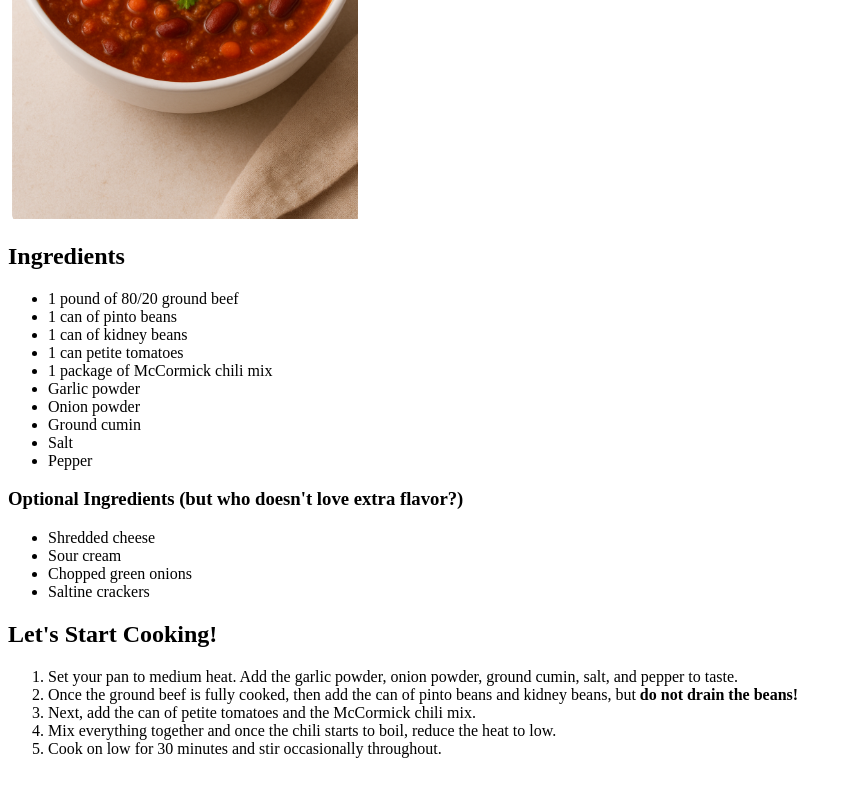
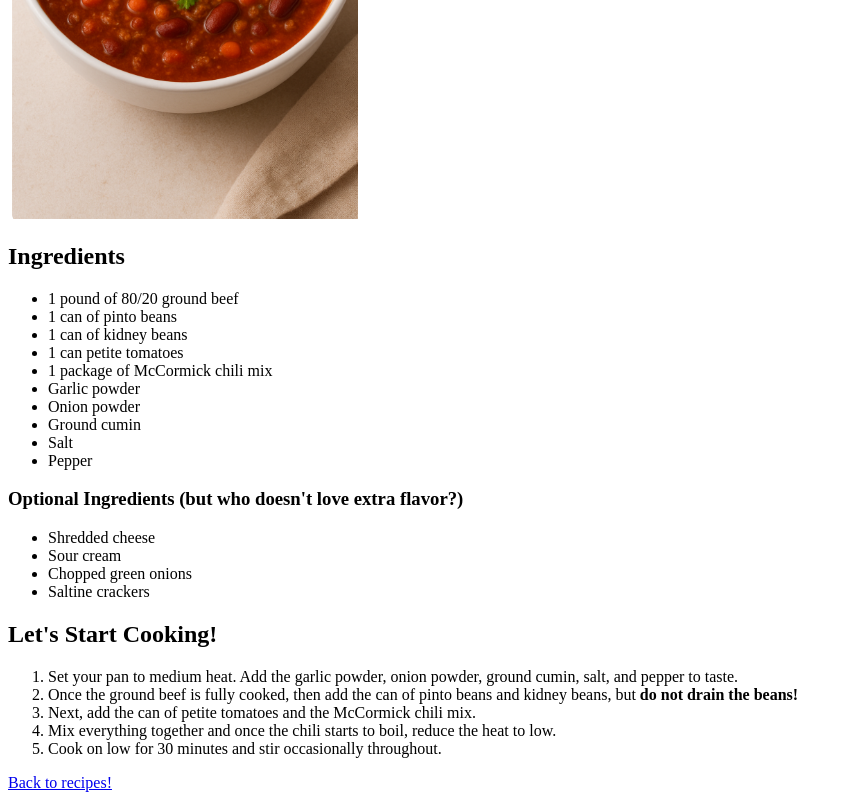
Before and after one commit to symphony407/odin-recipes, a plain HTML site: page Chili.html in a window 1280 px wide. Shown: the part 431-1231 px from the top of the page, without its empty margins (0-852 px from the left). Before the commit the page ends 1205 px from the top, so only its background shows below. Drawn offline with Linux system fonts and the light colour scheme.

Commit message:
Add a href back to recipes

```diff
--- a/Chili.html
+++ b/Chili.html
@@ -40,6 +40,7 @@
         <li> Mix everything together and once the chili starts to boil, reduce the heat to low.</li>
         <li> Cook on low for 30 minutes and stir occasionally throughout.</li>
     </ol>
+    <a href ="index.html">Back to recipes!</a>
 
 </body>
 </html>
```
Also changed, not shown: enchilada_casserole.html (+1 -1 lines), index.html (+1 -0 lines).
